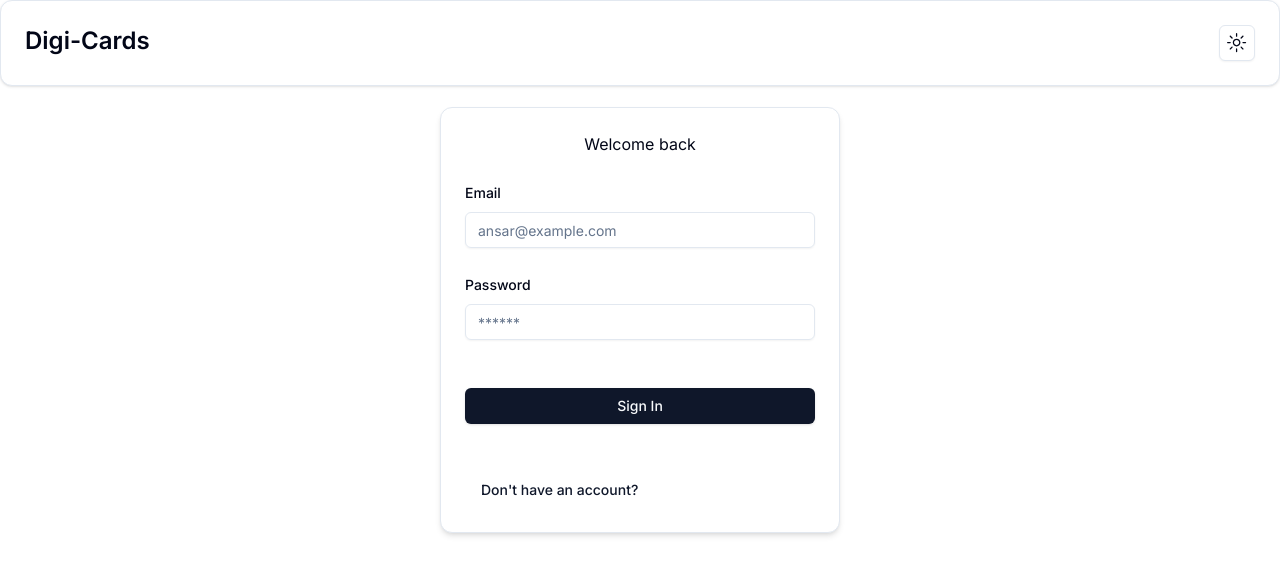
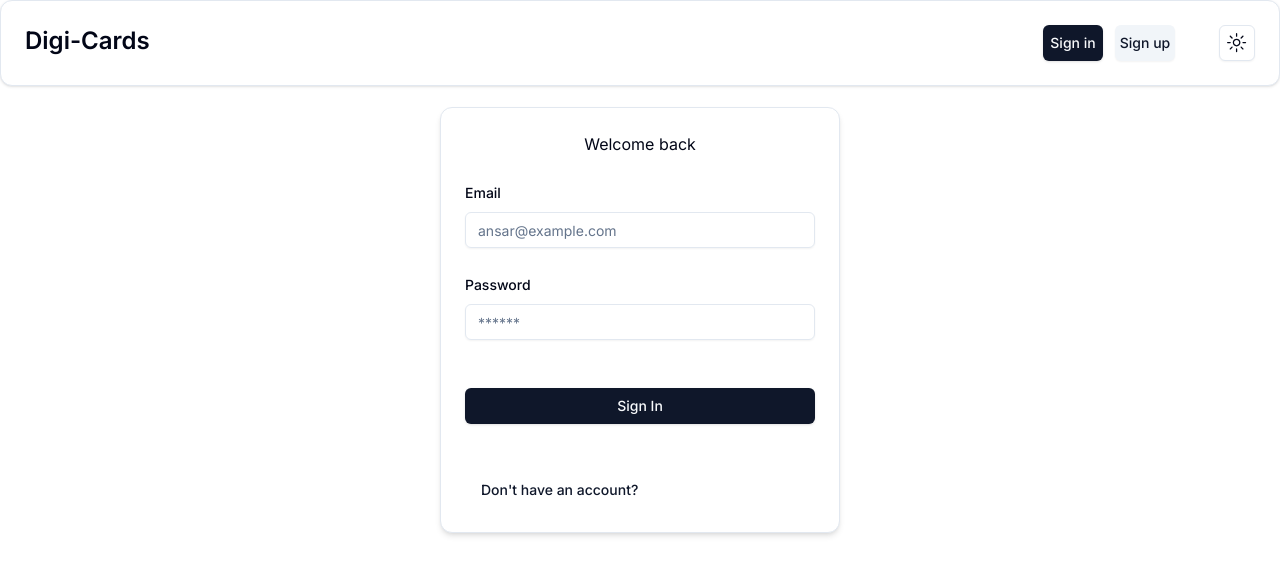
Before and after one commit to MaxAnii/Digi-cards, a Next.js app: page /signin in a window 1280 px wide. Shown: the top 574 px of the page. Built offline with nearby package versions, Linux system fonts and the light colour scheme; no server answers.

Commit message:
Added AuthButtons to signin, signup & signout.

```diff
--- a/app/(authRoutes)/layout.tsx
+++ b/app/(authRoutes)/layout.tsx
@@ -1,3 +1,4 @@
+import AuthButtons from "@/components/AuthButtons";
 import NavbarContainer from "@/components/NavbarContainer";
 
 export default function RootLayout({
@@ -8,7 +9,7 @@ export default function RootLayout({
 	return (
 		<div>
 			<NavbarContainer>
-				<></>
+				<AuthButtons></AuthButtons>
 			</NavbarContainer>
 			{children}
 		</div>
--- a/app/[username]/page.tsx
+++ b/app/[username]/page.tsx
@@ -1,6 +1,7 @@
 "use client";
 import NavbarContainer from "@/components/NavbarContainer";
 import ProfileContainer from "@/components/ProfileContainer";
+import AuthButtons from "@/components/AuthButtons";
 import { useParams } from "next/navigation";
 
 function page() {
@@ -10,7 +11,7 @@ function page() {
 	return (
 		<div>
 			<NavbarContainer>
-				<></>
+				<AuthButtons></AuthButtons>
 			</NavbarContainer>
 			<ProfileContainer></ProfileContainer>
 		</div>
--- /dev/null
+++ b/components/AuthButtons.tsx
@@ -0,0 +1,31 @@
+"use client";
+import { signOut } from "next-auth/react";
+import { Button } from "./ui/button";
+import { useCurrentUser } from "@/hook/CurrentUserSession";
+import Link from "next/link";
+
+const AuthButtons = () => {
+	const user = useCurrentUser();
+	return (
+		<>
+			{user ? (
+				<Button className="pl-2  text-sm" onClick={() => signOut()}>
+					Logout
+				</Button>
+			) : (
+				<>
+					<Link href="/signin">
+						<Button className="p-2  text-sm w-[60px]">Sign in</Button>
+					</Link>
+					<Link href="/username">
+						<Button className="p-2  text-sm w-[60px]" variant="secondary">
+							Sign up
+						</Button>
+					</Link>
+				</>
+			)}
+		</>
+	);
+};
+
+export default AuthButtons;
```
